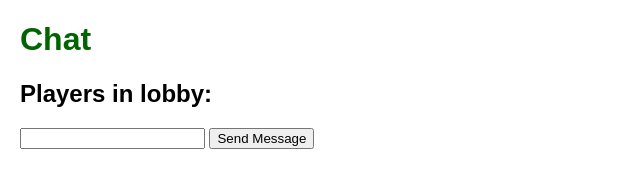
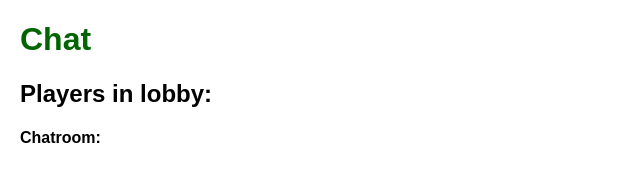
Before and after one commit to bryangottschalk/buffoonery, a website: page public/index.html in a window 1280 px wide. Shown: the whole page, without its empty margins (0-640 px from the left). Drawn offline with Linux system fonts and the light colour scheme.

Commit message:
instructions

```diff
--- a/public/index.html
+++ b/public/index.html
@@ -48,7 +48,6 @@
   </head>
 
   <body>
-
     <div class="wrapper">
       <div id="content"></div>
 
@@ -56,8 +55,9 @@
         <h1>Chat</h1>
         <h2 id="num-players">Players in lobby:</h2>
         <form id="chat-form">
-          <input id="chat" />
-          <button id="sendChat">Send Message</button>
+          <h4>Chatroom:</h4>
+          <!-- <input id="chat" />
+          <button id="sendChat">Send Message</button> -->
         </form>
         <ul id="events"></ul>
       </div>
```
Also changed, not shown: src/client/phaser/scenes/HomeScene.js (+9 -1 lines).
